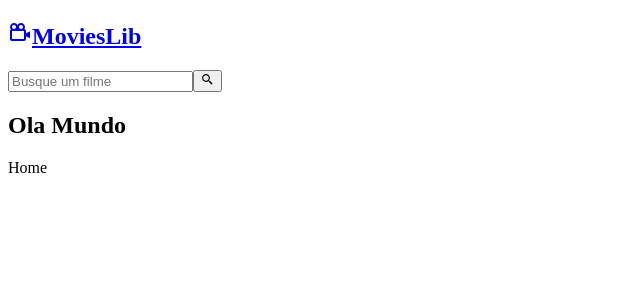
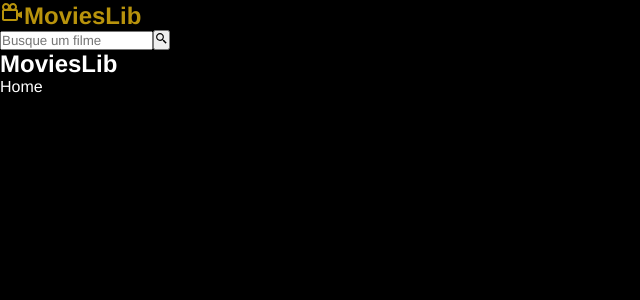
Before and after one commit to SrMaestro/react-api-consumer, a React (Vite) app in the folder movies/: page / in a window 1280 px wide. Shown: the top 300 px of the page, without its empty margins (0-640 px from the left). Built offline with nearby package versions, Linux system fonts and the light colour scheme; no server answers.

Commit message:
Consumindo a api, e aplicando um filtro de top_rated

```diff
--- a/movies/src/App.jsx
+++ b/movies/src/App.jsx
@@ -9,7 +9,7 @@ function App() {
   return(
     <div className='App'>
       <Navbar/>
-      <h2>Ola Mundo</h2>
+      <h2>MoviesLib</h2>
       <Outlet/>
     </div>
   )
--- a/movies/src/index.css
+++ b/movies/src/index.css
@@ -0,0 +1,21 @@
+*{
+    font-family: Helvetica ;
+    margin: 0;
+    padding: 0;
+    box-sizing: border-box; /*So that no element passes the parent element */
+}
+
+body{
+    background-color:#000 ;
+    color: #fff;
+}
+
+a{
+    text-decoration: none;
+    color: #F7D354;
+
+}
+
+a:hover{
+    color: #b8930c
+}
--- a/movies/src/pages/Home.jsx
+++ b/movies/src/pages/Home.jsx
@@ -1,6 +1,33 @@
+import { useState, useEffect } from "react"; /* importing a hook from the React library */
 
- const Home = () => {
-  return (<div>Home</div>
+
+const moviesURL = import.meta.env.VITE_API;
+const apiKey = import.meta.env.VITE_API_KEY;
+
+const Home = () => {
+  const [topMovies, setTopMovies ] = useState([]) /*This would be an example of using UseState */
+
+  /*@Get*/ /*http method to retrieve data provided by API */
+  const getTopRatedMovies = async (url) => {
+    const res = await fetch(url)
+    const data = await res.json() /*Here we are transforming the response into a json*/
+    console.log(data);
+
+  }
+
+  /*Chamando o metodo `getTopRatedMovies`*/
+  useEffect(() => {
+    const topRatedUrl = `${moviesURL}top_rated?api_key=${apiKey}`;
+
+    getTopRatedMovies(topRatedUrl)
+
+
+
+  }, [] /* <= The array is empty because we only need to execute it when the component (or page) is loaded. */)
+
+
+  return (
+    <div>Home</div>
   )
 }
 
```
Also changed, not shown: 1 other file (tests, documents, lock files or other folders).
